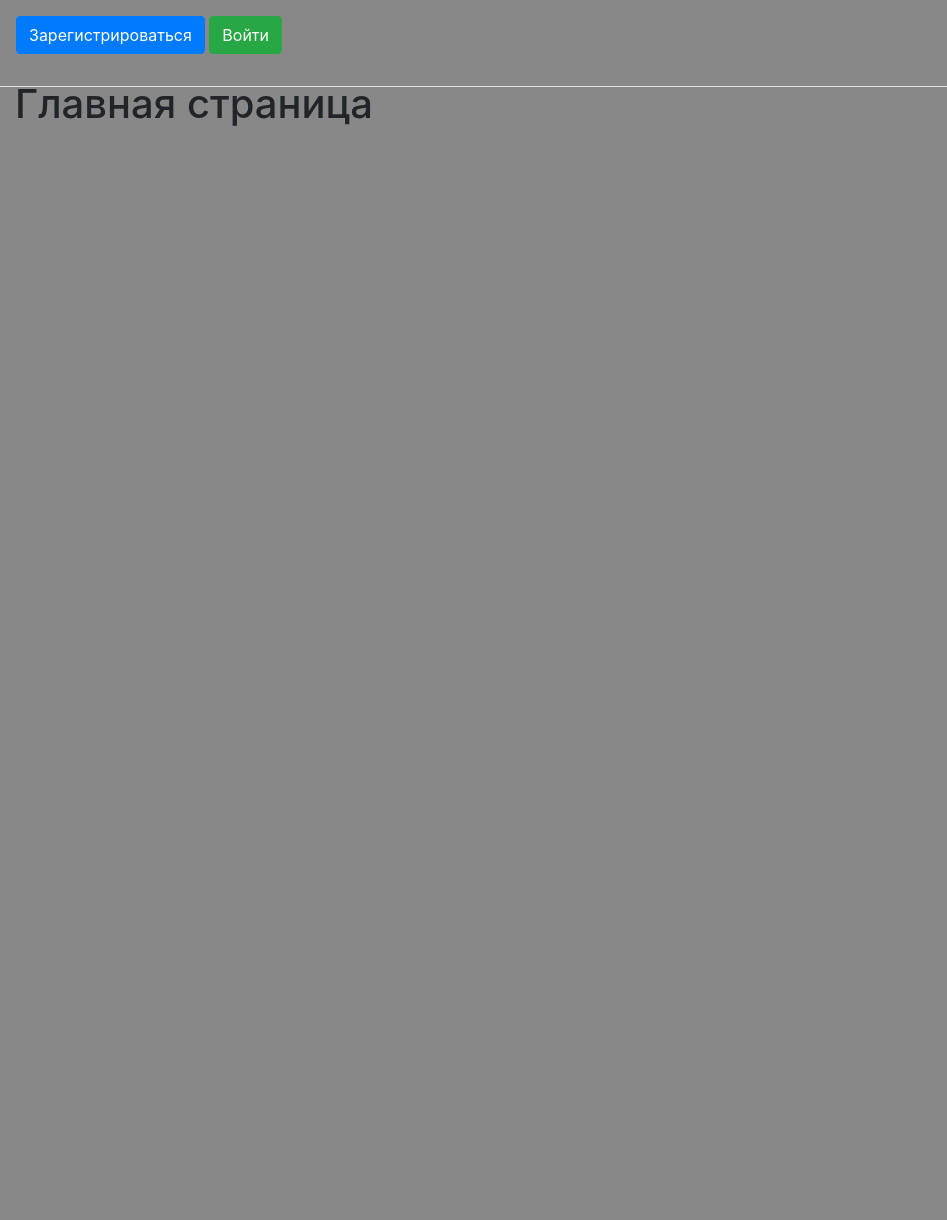
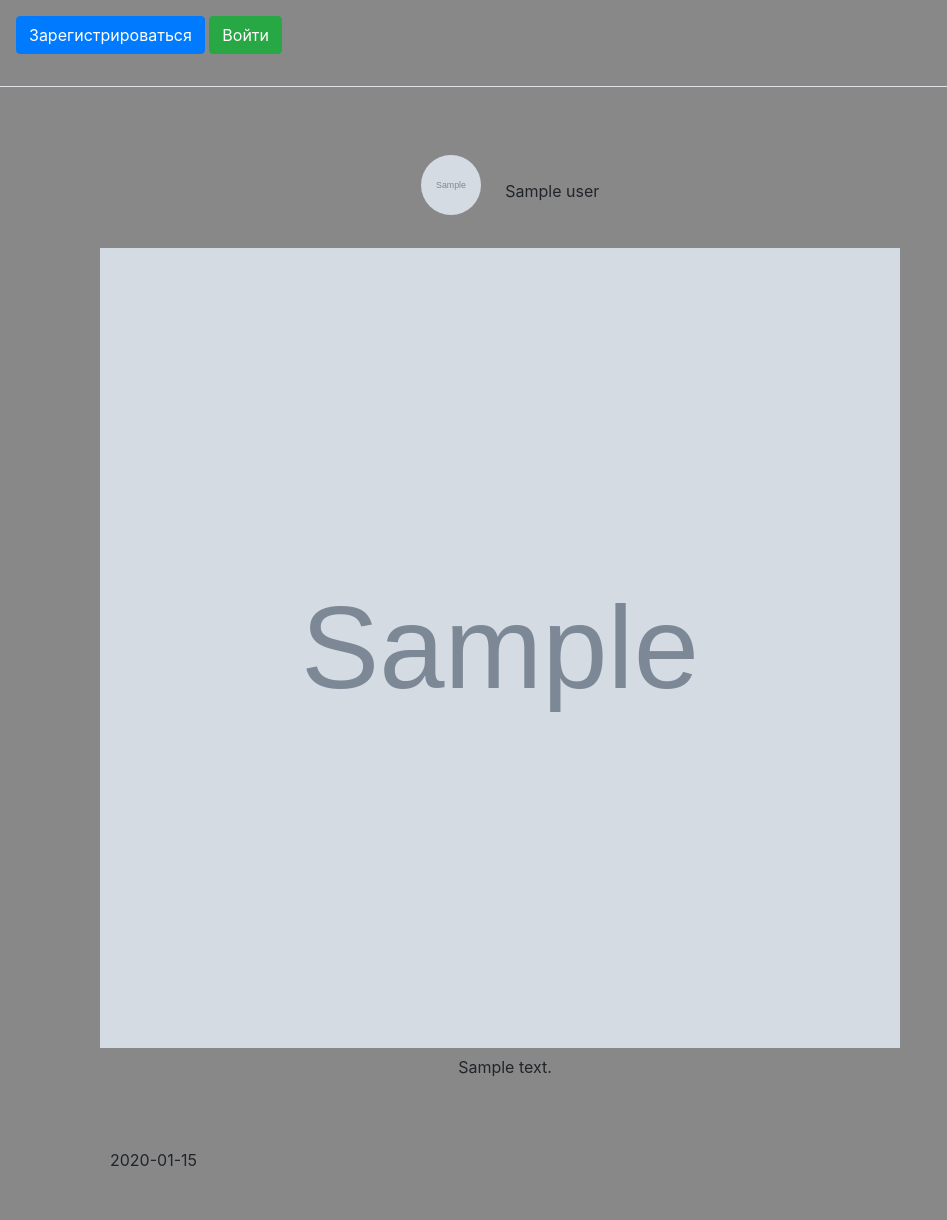
Before and after one commit to Dikiliev/web_project, a Flask app: template templates/home.html in a window 1280 px wide. Shown: the whole page, without its empty margins (0-947 px from the left). Before the commit the page ends 126 px from the top, so only its background shows below. Run offline with Flask 2, Linux system fonts and the light colour scheme; the template is opened without the code that fills it: most values are stand-ins (such as "Sample title", 1, 10 or a date in 2020); grey boxes marked "Sample" are stand-in pictures; some libraries are stand-ins or nearby versions.

Commit message:
Изменена домашняя страница

```diff
--- a/static/user_data/additional_data/publication_1.json
+++ b/static/user_data/additional_data/publication_1.json
@@ -1 +1 @@
-{"likes": [1, 2], "comments": []}
+{"likes": [1, 2, 3], "comments": []}
--- a/static/user_data/additional_data/publication_2.json
+++ b/static/user_data/additional_data/publication_2.json
@@ -1 +1 @@
-{"likes": [2, 1], "comments": []}
+{"likes": [2, 1, 3], "comments": []}
--- a/templates/home.html
+++ b/templates/home.html
@@ -1,7 +1,30 @@
 {% extends "base.html" %}
 
 {% block content %}
-
-<h1 class="white">Главная страница</h1>
-
+<div class="album py-5">
+        <div class="container center">
+            <div class="" style="width: 1065px">
+                {% if pubs %}
+                    {% for pub, user, date in pubs %}
+                        <div class="col" style="margin-top: 20px">
+                            <a href="/profile/{{user.name}}" class="btn btn-{{theme.style_btn}}" style="width: 800px; height: 100px;">
+                                <img src="{{ url_for('static', filename=user.filename_photo) }}" width="60" height="60"
+                                     class="rounded-circle" style="margin-left: 20px; margin-bottom: 15px">
+                                <name-text style="margin-left: 20px;">{{ user.name}}</name-text>
+                            </a>
+                            <a href="/show_publication/{{pub.id}}"><img src="{{ url_for('static', filename=pub.filename_photo) }}" width="800" height="800"></a>
+                            <a href="/show_publication/{{pub.id}}">
+                                <div class="btn btn-{{theme.style_btn}}" style="width: 800px; height: 100px;">
+                                    <st style="margin-left: 10px">{{pub.about}}</st>
+                                </div>
+                            </a>
+                            <div align="left">
+                                <bl-300 style="margin-left: 10px;" tyle="font-size: 15px; font-weight: 200;"> {{date}}</bl-300>
+                            </div>
+                        </div>
+                    {% endfor %}
+                {% endif %}
+            </div>
+        </div>
+      </div>
 {% endblock %}
```
Also changed, not shown: templates/followers.html (added, +23 -0 lines), db/blogs.sqlite, static/user_data/publications/id_3_pub_1.png (added), static/user_data/publications/id_6_pub_1.png (added), static/user_data/publications/id_6_pub_2.png (added).
